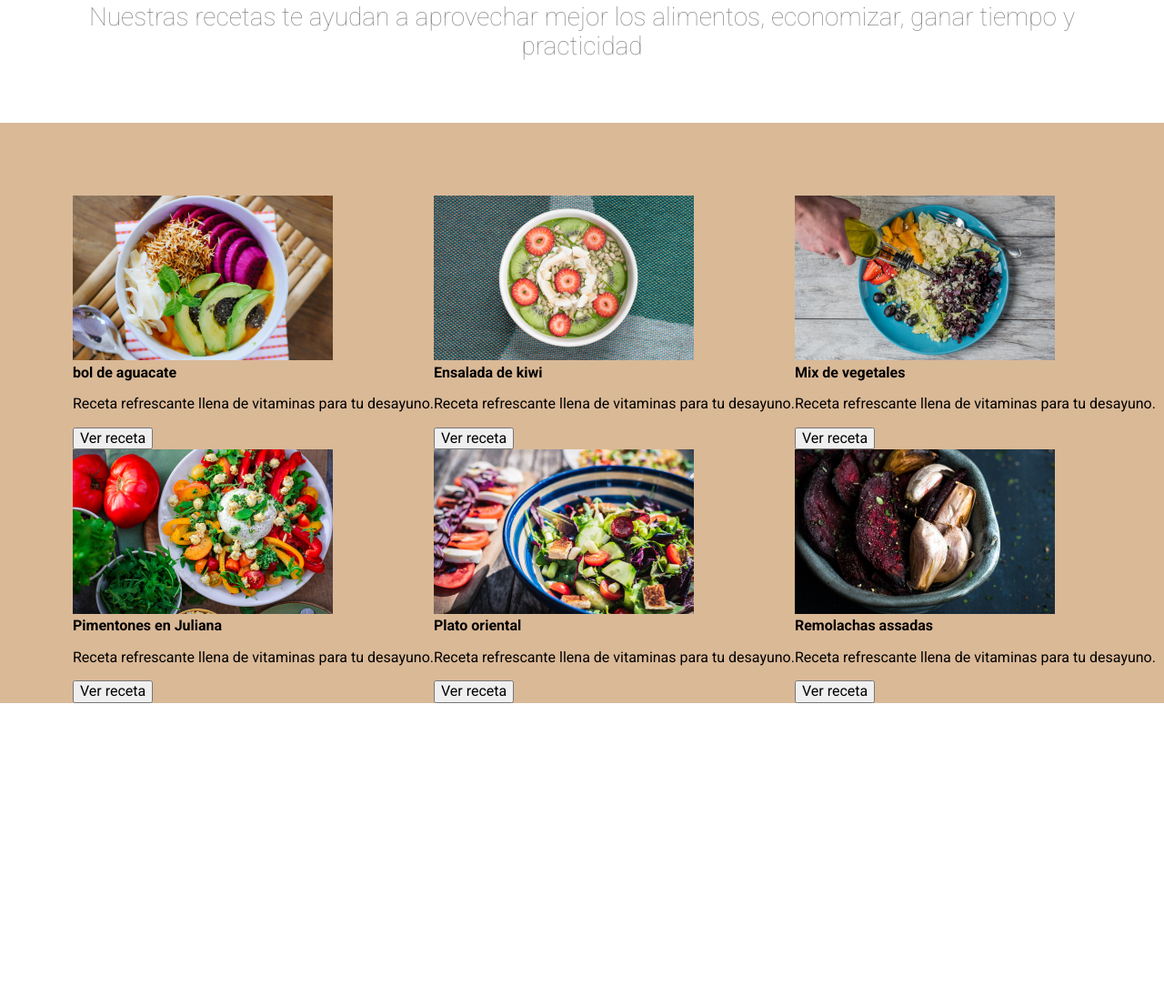
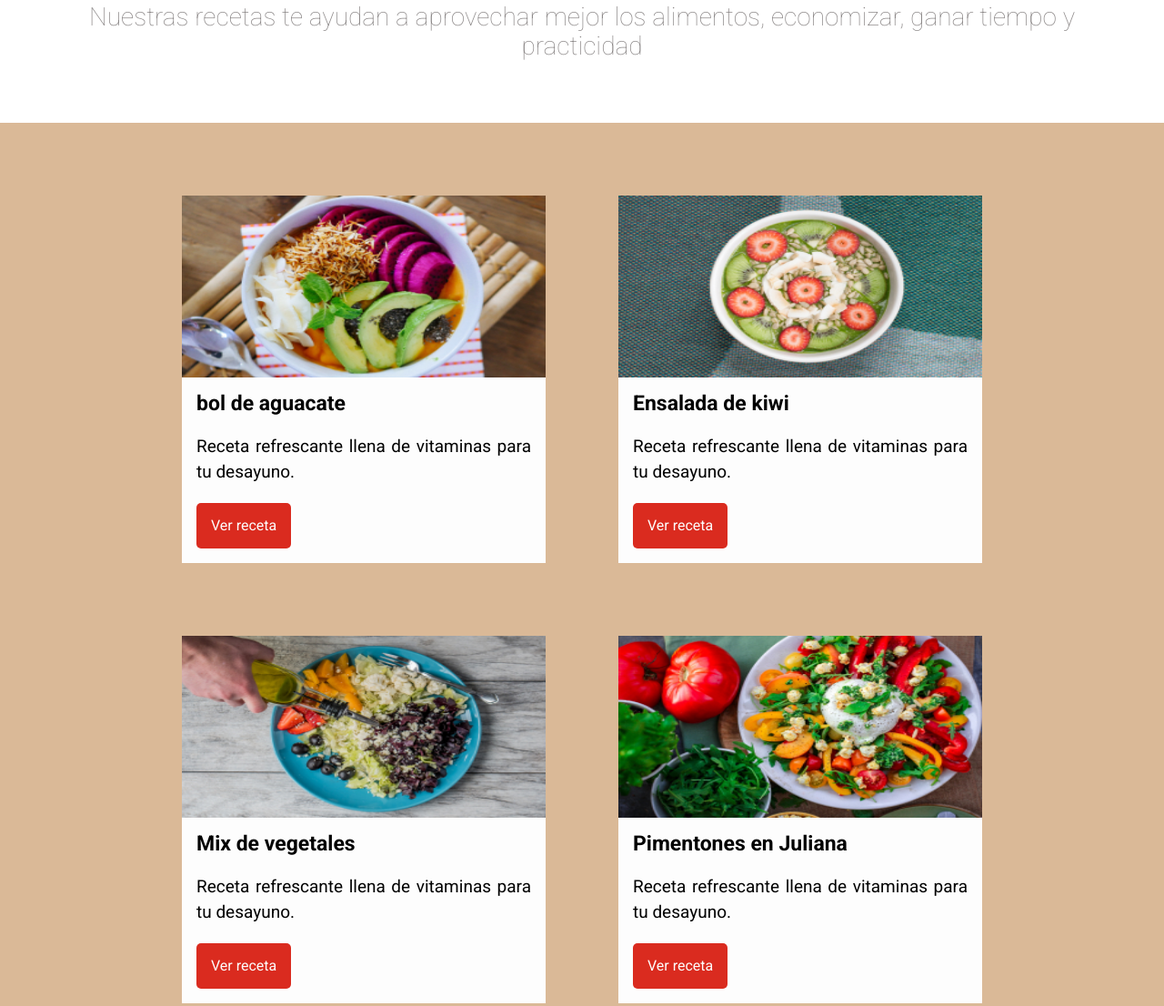
Before and after one commit to Leonardo291024/Fruta-y-Fruto, a plain HTML site: page index.html in a window 1280 px wide. Shown: the part 928-2034 px from the top of the page at 91% size. Before the commit the page ends 1701 px from the top, so only its background shows below. Drawn offline with Linux system fonts and the light colour scheme.

Commit message:
estilizando las tarjetas de recetas

```diff
--- a/assets/css/receta/receta-boton.css
+++ b/assets/css/receta/receta-boton.css
@@ -0,0 +1,13 @@
+.receta__boton{
+    background-color: #da2b1f;
+    border: none;
+    border-radius: 5px;
+    color: #fdfdfd;
+    padding: 1rem;
+    cursor: pointer;
+    transition: all .1s ease-in-out;
+}
+
+.receta__boton:hover{
+    background-color: #9f1010;
+}
--- a/assets/css/receta/receta-contenido.css
+++ b/assets/css/receta/receta-contenido.css
@@ -0,0 +1,3 @@
+.receta__contenido{
+    padding: 1rem;
+}
--- a/assets/css/receta/receta-descripcion.css
+++ b/assets/css/receta/receta-descripcion.css
@@ -0,0 +1,5 @@
+.receta__descripcion{
+    font-size: 1.1875rem;
+    line-height: 1.5;
+    text-align: justify;
+}
--- a/assets/css/receta/receta-imagen.css
+++ b/assets/css/receta/receta-imagen.css
@@ -0,0 +1,3 @@
+.receta__imagen{
+    height: 200px;
+}
--- a/assets/css/receta/receta-titulo.css
+++ b/assets/css/receta/receta-titulo.css
@@ -0,0 +1,3 @@
+.receta__titulo{
+    font-size: 1.4375rem;
+}
--- a/assets/css/receta/receta.css
+++ b/assets/css/receta/receta.css
@@ -0,0 +1,8 @@
+.receta{
+    background-color: #fdfdfd;
+    display: flex;
+    flex-direction: column;
+    margin-bottom: 5rem;
+    margin-right: 5rem;
+    width: 400px;
+}
--- a/assets/css/recetas.css
+++ b/assets/css/recetas.css
@@ -2,5 +2,6 @@
     background-color: #dab997;
     display: flex;
     flex-wrap: wrap;
+    justify-content: center;
     padding: 5rem 0 0 5rem;
 }
```
